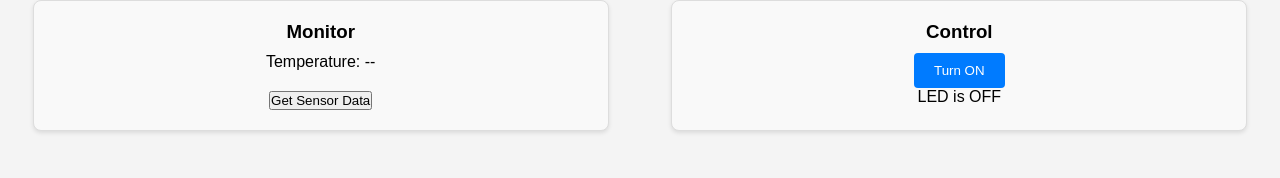
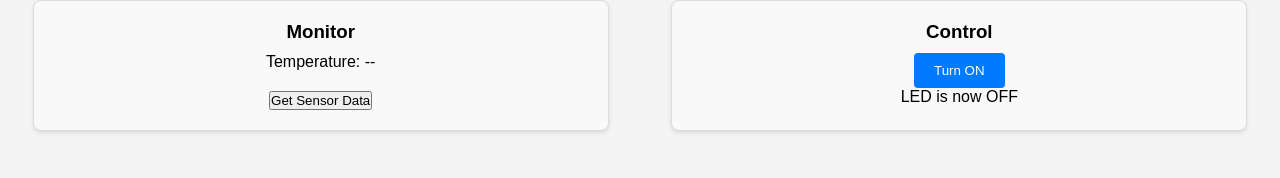
Before and after one commit to boobogo/IoT, a React (Create React App) app in the folder frontend/: page /IoT in a window 1280 px wide. Shown: the part 256-434 px from the top of the page. Built offline with nearby package versions, Linux system fonts and the light colour scheme.

Commit message:
try after changing to lambda

```diff
--- a/frontend/src/pages/IoT.js
+++ b/frontend/src/pages/IoT.js
@@ -59,7 +59,7 @@
                 <button className="switch" onClick={toggleLed}>
                     {isLedOn ? 'Turn OFF' : 'Turn ON'}
                 </button>
-                <p>LED is {isLedOn ? 'ON' : 'OFF'}</p>
+                <p>LED is now {isLedOn ? 'ON' : 'OFF'}</p>
             </div>
         </div>
       </div>
```
